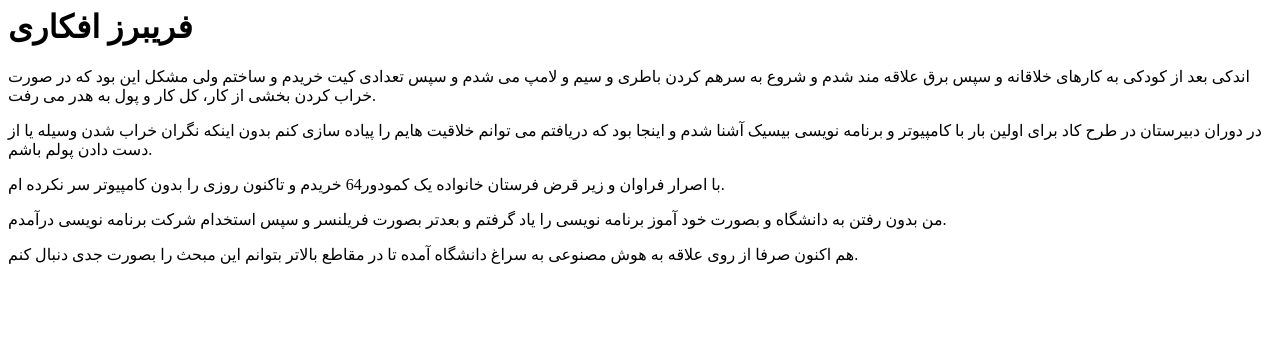
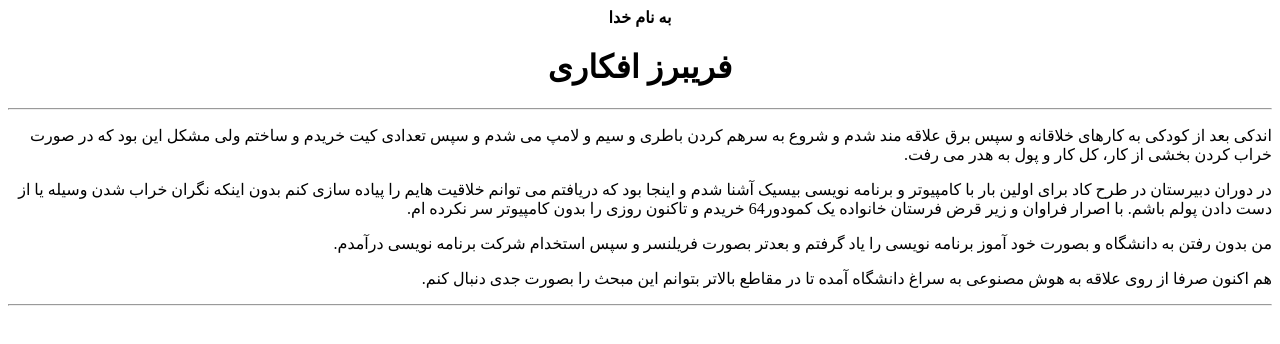
Before and after one commit to Fariborz-Afkari/SOP, a plain HTML site: page index.html in a window 1280 px wide. Drawn offline with Linux system fonts and the light colour scheme.

Commit message:
Update index.html

```diff
--- a/index.html
+++ b/index.html
@@ -3,13 +3,15 @@
     <meta charset="utf-8" />
     <title>انگیزه نامه</title>
 </head>
-<body>
-    <h1>فریبرز افکاری</h1>
-    <p>اندکی بعد از کودکی به کارهای خلاقانه و سپس برق علاقه مند شدم و شروع به سرهم کردن باطری و سیم  و لامپ می شدم و سپس تعدادی کیت خریدم و ساختم ولی مشکل این بود که در صورت خراب کردن بخشی از کار، کل کار و پول به هدر می رفت.</p>
-    <p>در دوران دبیرستان در طرح کاد برای اولین بار با کامپیوتر و برنامه نویسی بیسیک آشنا شدم و اینجا بود که دریافتم می توانم خلاقیت هایم را پیاده سازی کنم بدون اینکه نگران خراب شدن وسیله یا از دست دادن پولم باشم.</p>
-    <p>با اصرار فراوان و زیر قرض فرستان خانواده یک کمودور64 خریدم و تاکنون روزی را بدون کامپیوتر سر نکرده ام.</p>
-    <p>من بدون رفتن به دانشگاه و بصورت خود آموز برنامه نویسی را یاد گرفتم و بعدتر بصورت فریلنسر و سپس استخدام شرکت برنامه نویسی درآمدم.</p>
-    <p>هم اکنون صرفا از روی علاقه به هوش مصنوعی به سراغ دانشگاه آمده تا در مقاطع بالاتر بتوانم این مبحث را بصورت جدی دنبال کنم.</p>
-
+<body style="direction:rtl">
+    <h4 style="text-align:center">به نام خدا</h4>
+    <h1 style="text-align:center">فریبرز افکاری</h1>
+    <hr />
+    <p style="text-align:right">اندکی بعد از کودکی به کارهای خلاقانه و سپس برق علاقه مند شدم و شروع به سرهم کردن باطری و سیم  و لامپ می شدم و سپس تعدادی کیت خریدم و ساختم ولی مشکل این بود که در صورت خراب کردن بخشی از کار، کل کار و پول به هدر می رفت.</p>
+    <p style="text-align:right">در دوران دبیرستان در طرح کاد برای اولین بار با کامپیوتر و برنامه نویسی بیسیک آشنا شدم و اینجا بود که دریافتم می توانم خلاقیت هایم را پیاده سازی کنم بدون اینکه نگران خراب شدن وسیله یا از دست دادن پولم باشم.
+    با اصرار فراوان و زیر قرض فرستان خانواده یک کمودور64 خریدم و تاکنون روزی را بدون کامپیوتر سر نکرده ام.</p>
+    <p style="text-align:right">من بدون رفتن به دانشگاه و بصورت خود آموز برنامه نویسی را یاد گرفتم و بعدتر بصورت فریلنسر و سپس استخدام شرکت برنامه نویسی درآمدم.</p>
+    <p style="text-align:right">هم اکنون صرفا از روی علاقه به هوش مصنوعی به سراغ دانشگاه آمده تا در مقاطع بالاتر بتوانم این مبحث را بصورت جدی دنبال کنم.</p>
+    <hr />
 </body>
 </html>
```
